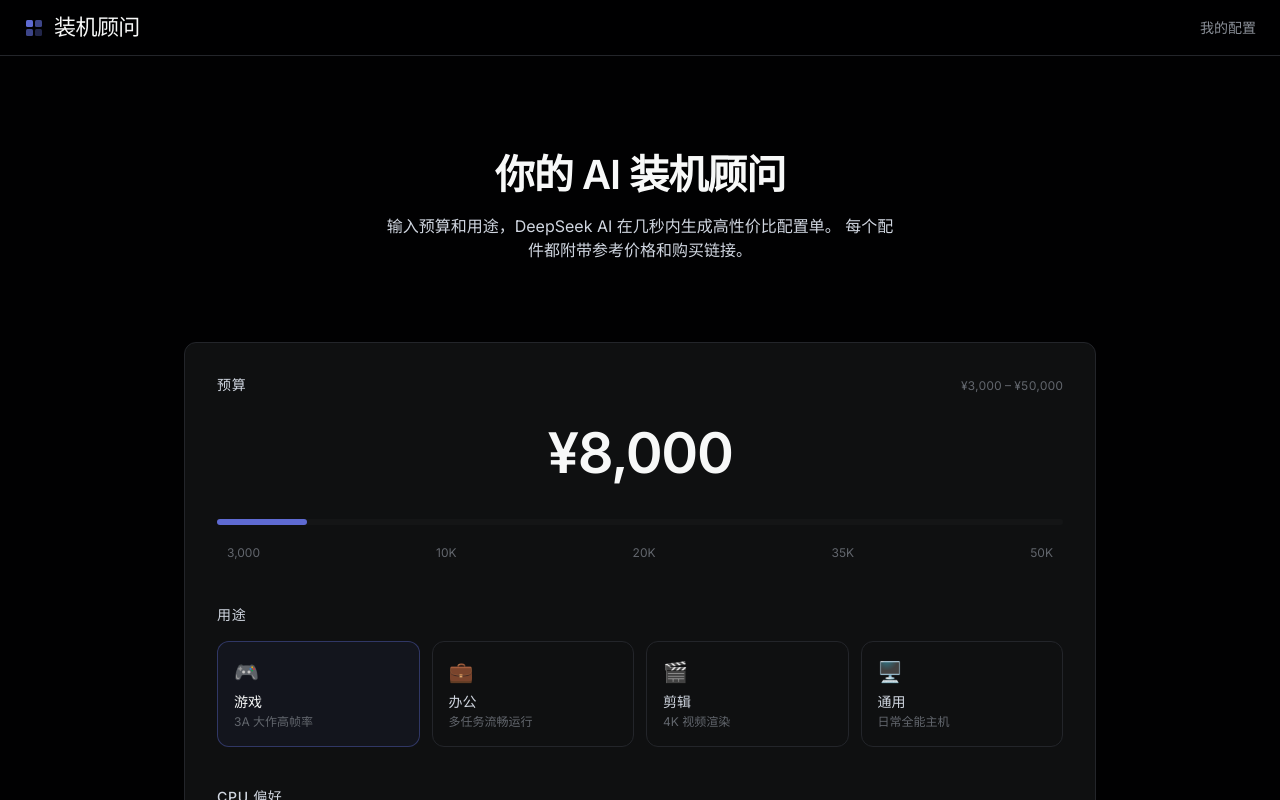
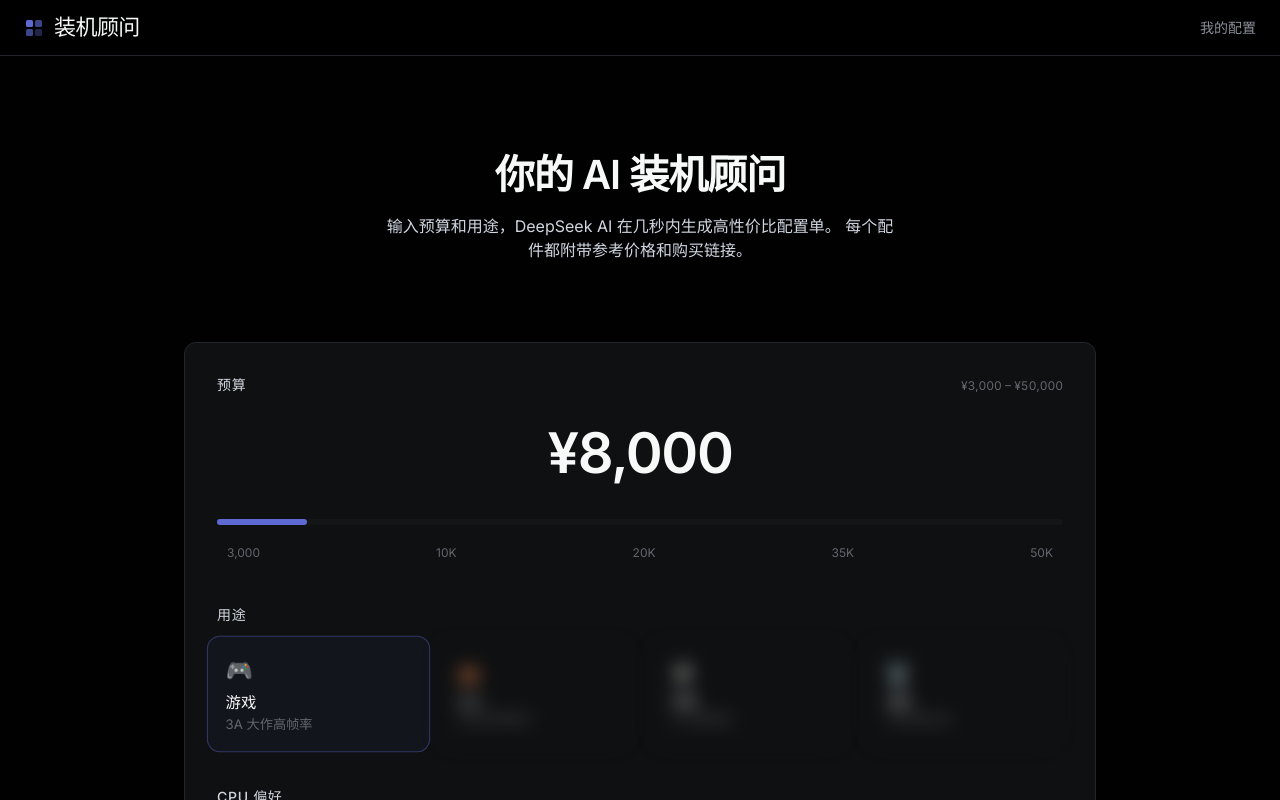
Before and after one commit to lgj2009/ai-pc-builder, a Next.js app: page / in a window 1280 px wide. In both pictures the pointer is over the button 318 px from the left and 694 px from the top of the page. Shown: the top 800 px of the page. Built offline with nearby package versions, Linux system fonts and the light colour scheme; no server answers.

Commit message:
feat: add card hover blur effect to purpose selector

```diff
--- a/src/app/globals.css
+++ b/src/app/globals.css
@@ -82,3 +82,19 @@
   mask-composite: exclude;
   pointer-events: none;
 }
+
+/* ====== Card hover blur effect ====== */
+
+.card-group:hover .card-item:not(:hover) {
+  filter: blur(10px);
+  transform: scale(0.9);
+}
+
+.card-item {
+  transition: all 400ms;
+}
+
+.card-item:hover {
+  transform: scale(1.1) !important;
+  filter: none !important;
+}
--- a/src/components/BuildForm.tsx
+++ b/src/components/BuildForm.tsx
@@ -202,7 +202,7 @@ export function BuildForm() {
           <label className="block text-sm font-medium text-ink-muted uppercase tracking-wider mb-4">
             用途
           </label>
-          <div className="grid grid-cols-2 md:grid-cols-4 gap-3">
+          <div className="grid grid-cols-2 md:grid-cols-4 gap-3 card-group">
             {PURPOSES.map(({ key, label, emoji, desc }) => {
               const active = purpose.includes(key);
               return (
@@ -213,7 +213,7 @@ export function BuildForm() {
                       p.includes(key) ? p.filter((x) => x !== key) : [...p, key]
                     )
                   }
-                  className={`text-left p-4 rounded-lg border transition-all duration-150 ${
+                  className={`card-item text-left p-4 rounded-lg border ${
                     active
                       ? "border-primary/40 bg-primary/[0.06]"
                       : "border-hairline bg-surface-1 hover:border-hairline-strong"
```
Also changed, not shown: 1 other file (tests, documents, lock files or other folders).
